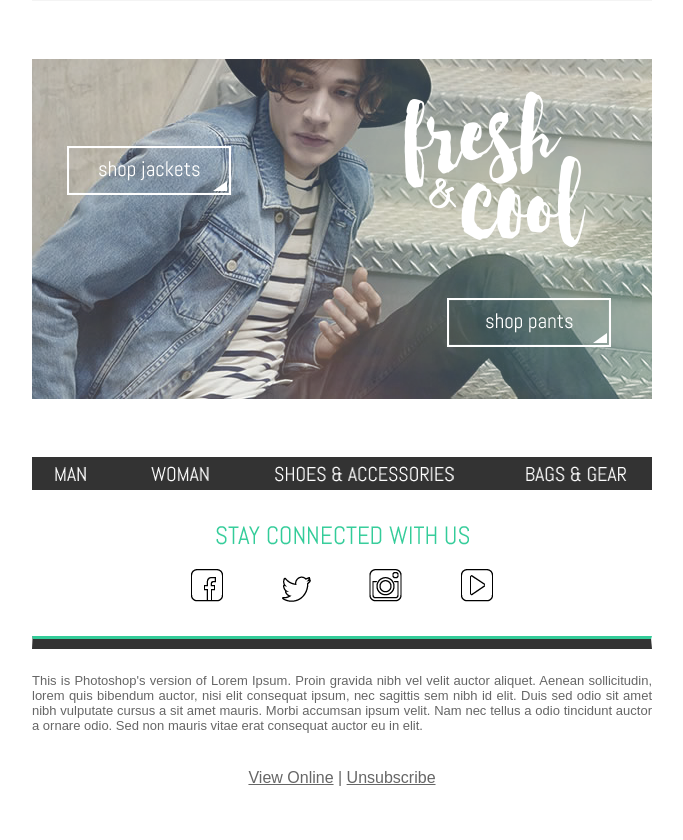
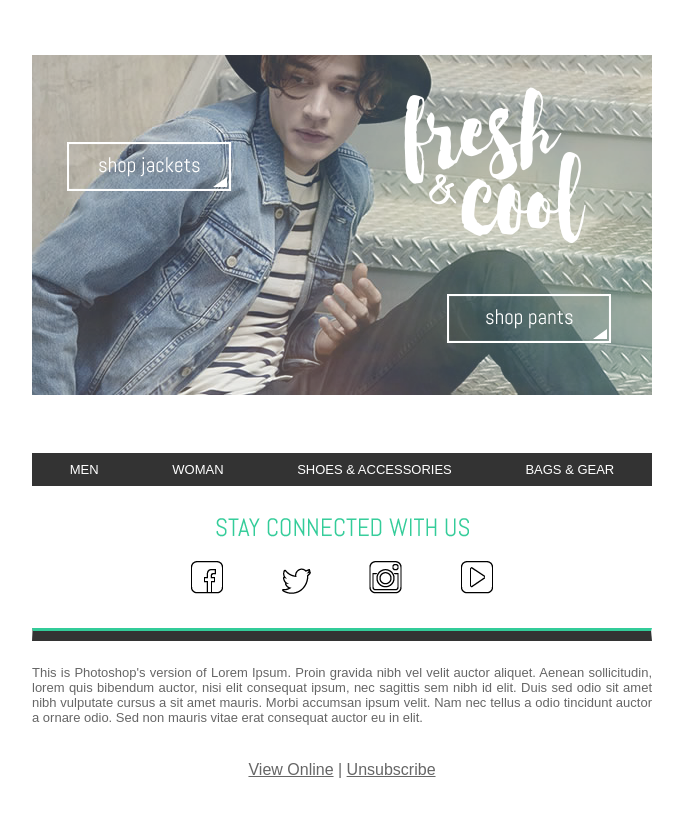
Before and after one commit to chroda/html-mail, a plain HTML site: page index.html in a window 1280 px wide. Shown: the part 1931-2771 px from the top of the page, without its empty margins (298-981 px from the left). Drawn offline with Linux system fonts and the light colour scheme.

Commit message:
featured2 splitted

```diff
--- a/index.html
+++ b/index.html
@@ -16,13 +16,19 @@
       <a href="http://www.rockinshop.com.br/">
         <img style="margin:30px 148px 22px;" src="https://raw.githubusercontent.com/chroda/html-mail/master/logo.png" alt="Logo" />
       </a>
-      <img src="https://raw.githubusercontent.com/chroda/html-mail/master/nav_menu_header.png" alt="Menu Header" usemap="menu_header" />
+      <nav style="height:66px;background-color:#333333;font-family:arial;text-align:center;font-size:14px;">
+        <a style="text-decoration:none;color:#ffffff;line-height:66px;margin:0 32px;" href="http://www.rockinshop.com.br/men/">MEN</a>
+        <a style="text-decoration:none;color:#ffffff;line-height:66px;margin:0 32px;" href="http://www.rockinshop.com.br/woman/">WOMAN</a>
+        <a style="text-decoration:none;color:#ffffff;line-height:66px;margin:0 32px;" href="http://www.rockinshop.com.br/shoes-accessories/">SHOES & ACCESSORIES</a>
+        <a style="text-decoration:none;color:#ffffff;line-height:66px;margin:0 32px;" href="http://www.rockinshop.com.br/bags/">BAGS & GEAR</a>
+      </nav>
+      <!-- <img src="https://raw.githubusercontent.com/chroda/html-mail/master/nav_menu_header.png" alt="Menu Header" usemap="menu_header" />
       <map name="menu_header">
         <area shape="rect" coords="25,  26,  54, 40" alt="MEN" href="http://www.rockinshop.com.br/men/">
         <area shape="rect" coords="120, 26, 177, 40" alt="WOMAN" href="http://www.rockinshop.com.br/woman/">
         <area shape="rect" coords="243, 26, 420, 40" alt="SHOES & ACCESSORIES" href="http://www.rockinshop.com.br/shoes-accessories/">
         <area shape="rect" coords="492, 26, 592, 40" alt="BAGS & GEAR" href="http://www.rockinshop.com.br/bags/">
-      </map>
+      </map> -->
     </div>
     <div style="margin-top:5px;">
       <a href="http://www.rockinshop.com.br/sale/">
@@ -104,21 +110,42 @@
         </div>
       </div>
       <div style="margin-top:58px;width:620px;height:340px;">
-        <img src="https://raw.githubusercontent.com/chroda/html-mail/master/4_featured2.png" alt="Featured" usemap="featured2" />
+        <!-- <img src="https://raw.githubusercontent.com/chroda/html-mail/master/4_featured2.png" alt="Featured" usemap="featured2" />
         <map name="featured2">
           <area shape="rect" coords="35, 87, 199, 136" alt="Jackets" href="http://www.rockinshop.com.br/jackets/">
           <area shape="rect" coords="415, 239, 579, 288" alt="Pants" href="http://www.rockinshop.com.br/pants/">
-        </map>
+        </map> -->
+        <!-- <div style="background-image: url('https://raw.githubusercontent.com/chroda/html-mail/master/4_featured2.png');margin-top:58px;width:620px;height:340px;">
+          <a style="position:relative;top:87px;left:35px;" href="http://www.rockinshop.com.br/jackets/">
+            <img src="btn_jackets.png" alt="Jackets" />
+          </a>
+          <a style="position:relative;top:239px;left:248px;" href="http://www.rockinshop.com.br/pants/">
+            <img src="btn_pants.png" alt="Pants" />
+          </a>
+        </div> -->
+        <a style="float:left;" href="http://www.rockinshop.com.br/jackes/">
+          <img src="https://raw.githubusercontent.com/chroda/html-mail/master/4_featured2_left.png" alt="Jackets" />
+        </a>
+        <a style="float:left;" href="http://www.rockinshop.com.br/pants/">
+          <img src="https://raw.githubusercontent.com/chroda/html-mail/master/4_featured2_right.png" alt="Pants" />
+        </a>
+        <div clear="all"></div>
       </div>
     </div>
     <div style="margin-top:58px;">
-      <img src="https://raw.githubusercontent.com/chroda/html-mail/master/nav_menu_footer.png" alt="Menu Footer" usemap="menu_footer" />
+      <nav style="height:33px;background-color:#333333;font-family:arial;text-align:center;font-size:13px;">
+        <a style="text-decoration:none;color:#ffffff;line-height:33px;margin:0 35px;" href="http://www.rockinshop.com.br/men/">MEN</a>
+        <a style="text-decoration:none;color:#ffffff;line-height:33px;margin:0 35px;" href="http://www.rockinshop.com.br/woman/">WOMAN</a>
+        <a style="text-decoration:none;color:#ffffff;line-height:33px;margin:0 35px;" href="http://www.rockinshop.com.br/shoes-accessories/">SHOES & ACCESSORIES</a>
+        <a style="text-decoration:none;color:#ffffff;line-height:33px;margin:0 35px;" href="http://www.rockinshop.com.br/bags/">BAGS & GEAR</a>
+      </nav>
+      <!-- <img src="https://raw.githubusercontent.com/chroda/html-mail/master/nav_menu_footer.png" alt="Menu Footer" usemap="menu_footer" />
       <map name="menu_footer">
         <area shape="rect" coords="23,  10,  54, 24" alt="MEN" href="http://www.rockinshop.com.br/men/">
         <area shape="rect" coords="120, 10, 177, 24" alt="WOMAN" href="http://www.rockinshop.com.br/woman/">
         <area shape="rect" coords="243, 10, 422, 24" alt="SHOES & ACCESSORIES" href="http://www.rockinshop.com.br/shoes-accessories/">
         <area shape="rect" coords="494, 10, 594, 24" alt="BAGS & GEAR" href="http://www.rockinshop.com.br/bags/">
-      </map>
+      </map> -->
       <div style="height:78px;padding:32px 0;">
         <img style="display:block;margin:auto;" src="https://raw.githubusercontent.com/chroda/html-mail/master/stay_stay_connected_with_us.png" alt="STAY CONNECTED WITH US"/>
         <div style="margin-top:24px;text-align:center;">
```
Also changed, not shown: 4_featured2_left.png (added), 4_featured2_right.png (added).
